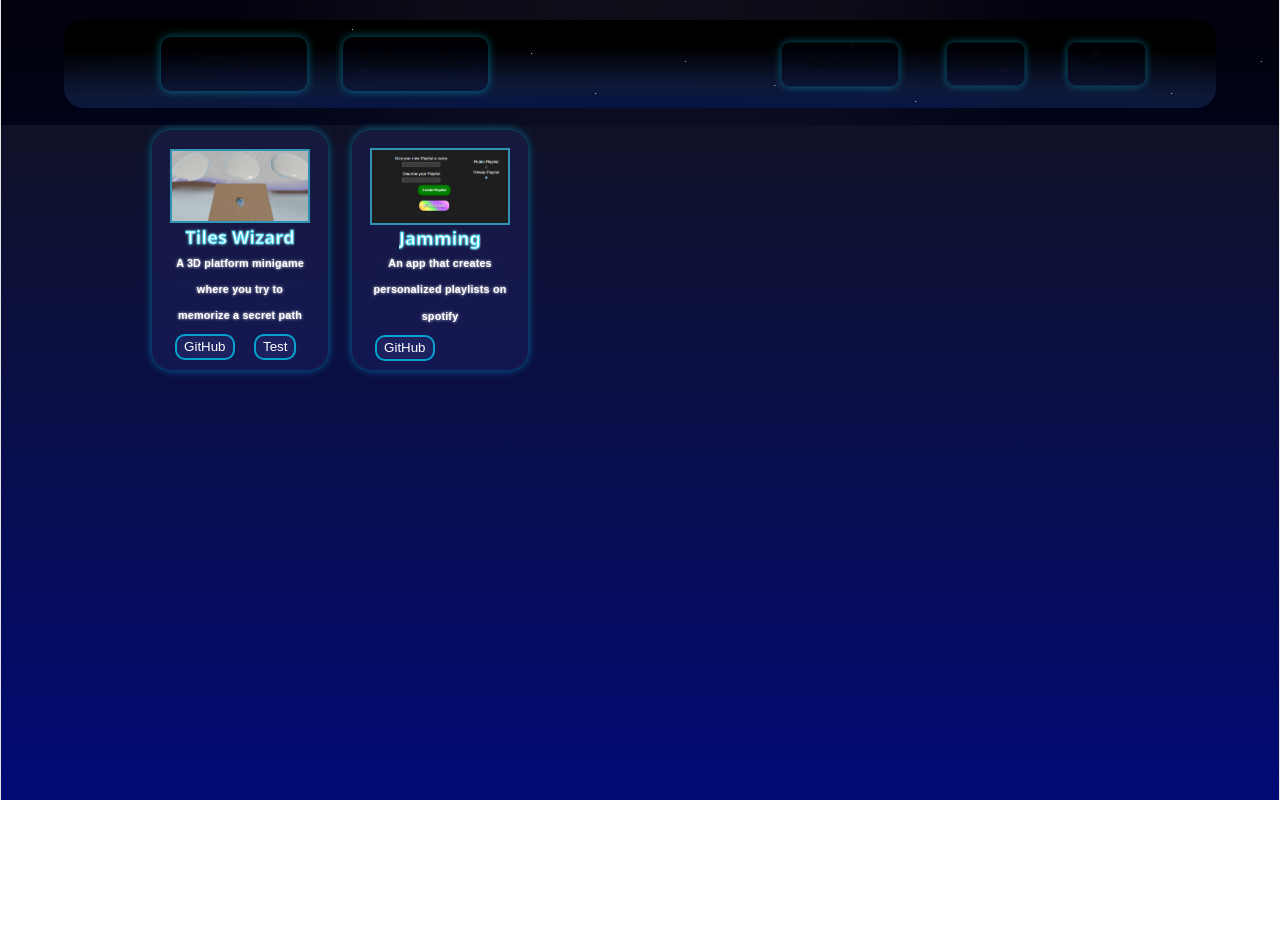
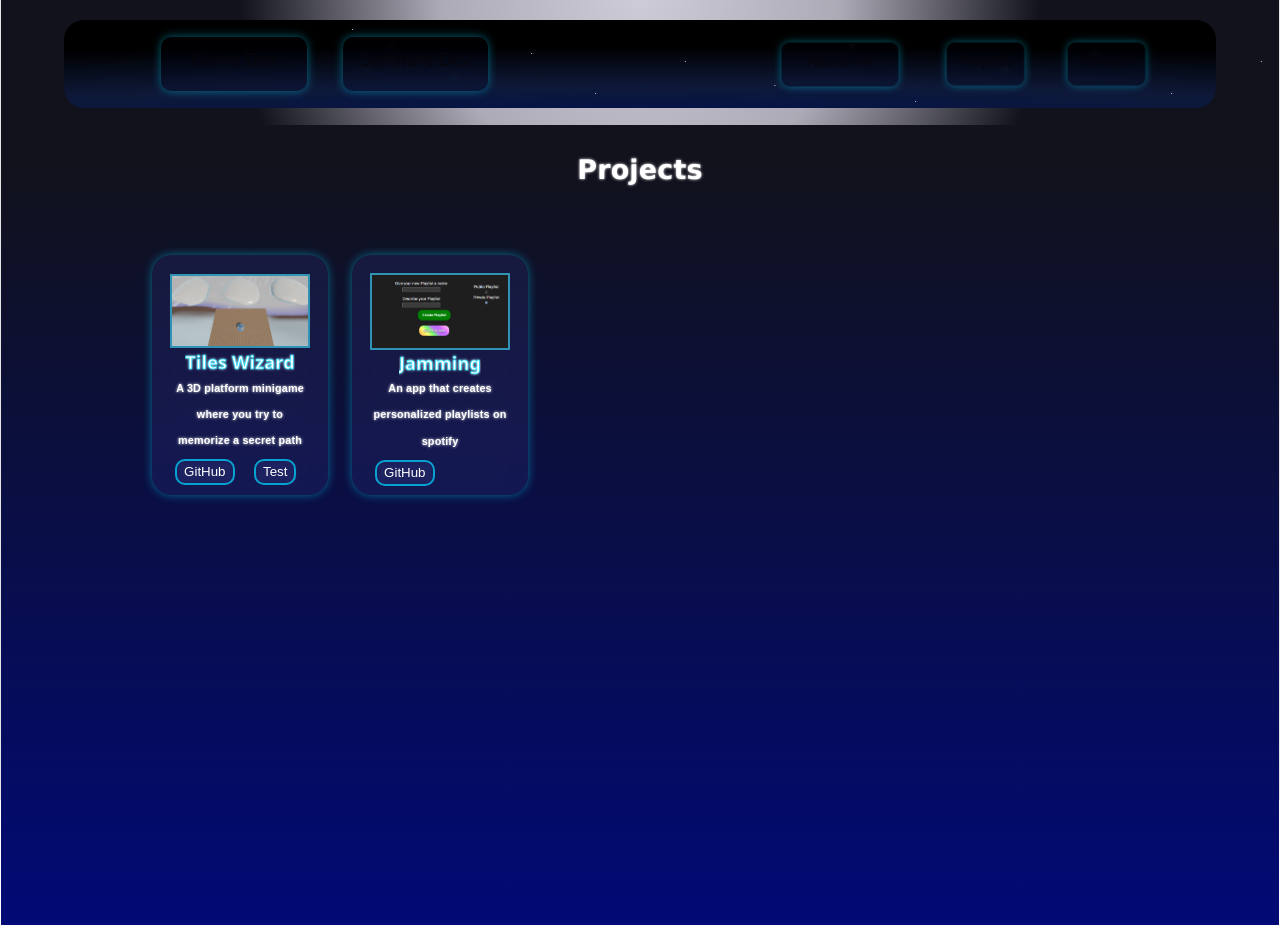
Before and after one commit to Vinicius-Soares-Santana/Portfolio_App_Conversion_Sept_14, a React (Vite) app: page /Portfolio_App_Conversion_Sept_14/main/allprojects in a window 1280 px wide. Before the commit the page ends 800 px from the top, so only its background shows below. Built offline with nearby package versions, Linux system fonts and the light colour scheme.

Commit message:
Update App.css

```diff
--- a/src/App.css
+++ b/src/App.css
@@ -6,7 +6,7 @@ html {
 
 #gamedesign,
 #softwaredev,
-#AllProjectsDiv,
+.AllProjectsDiv,
 body
 {
   position: absolute;
```
